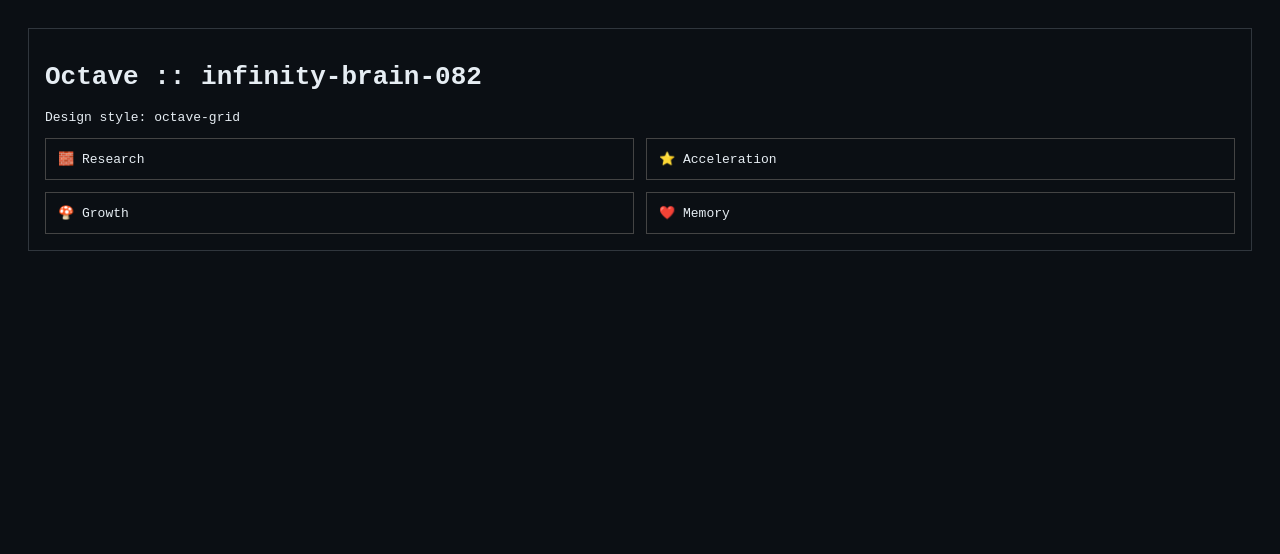
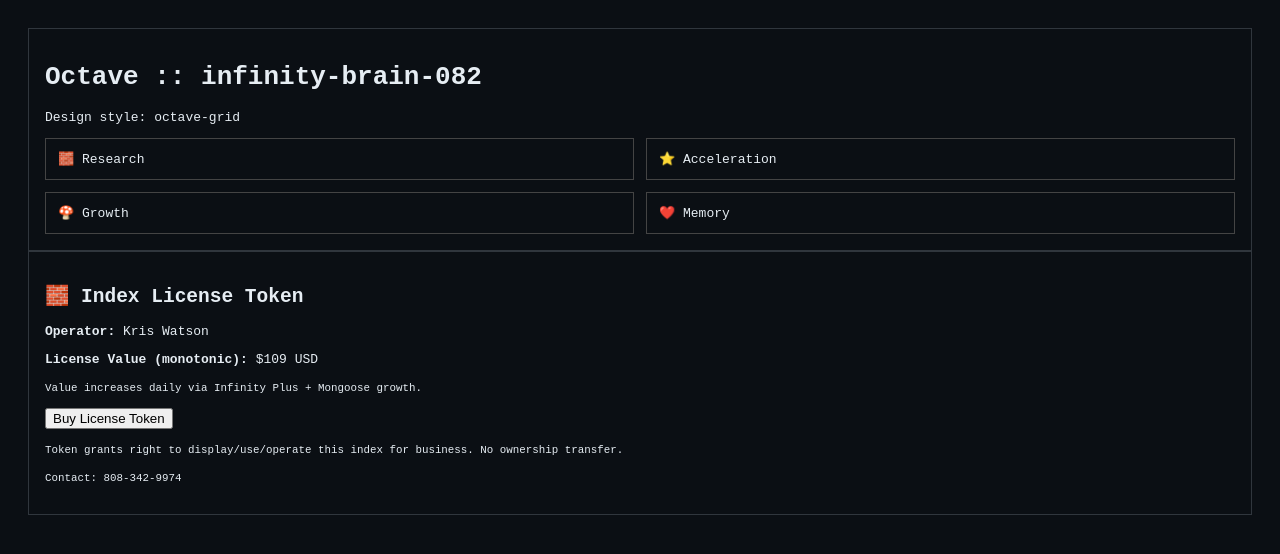
Before and after one commit to pewpi-infinity/infinity-brain-082, a plain HTML site: page index.html in a window 1280 px wide. Drawn offline with Linux system fonts and the light colour scheme.

Commit message:
🧱 c13b0⁴ sweep + index growth → 109

```diff
--- a/index.html
+++ b/index.html
@@ -23,3 +23,17 @@ body{font-family:monospace;background:#0b0f14;color:#e6edf3;padding:20px}
 </div>
 </body>
 </html>
+
+<!-- INDEX_VALUE_START -->
+<div class="box">
+<h2>🧱 Index License Token</h2>
+<p><strong>Operator:</strong> Kris Watson</p>
+<p><strong>License Value (monotonic):</strong> $109 USD</p>
+<p><small>Value increases daily via Infinity Plus + Mongoose growth.</small></p>
+<form action="https://www.paypal.com/paypalme/marvaseater@gmail.com/109" method="get" target="_blank">
+  <button type="submit">Buy License Token</button>
+</form>
+<p><small>Token grants right to display/use/operate this index for business. No ownership transfer.</small></p>
+<p><small>Contact: 808-342-9974</small></p>
+</div>
+<!-- INDEX_VALUE_END -->
```
Also changed, not shown: index_value.json (added, +10 -0 lines), 2 other files.
